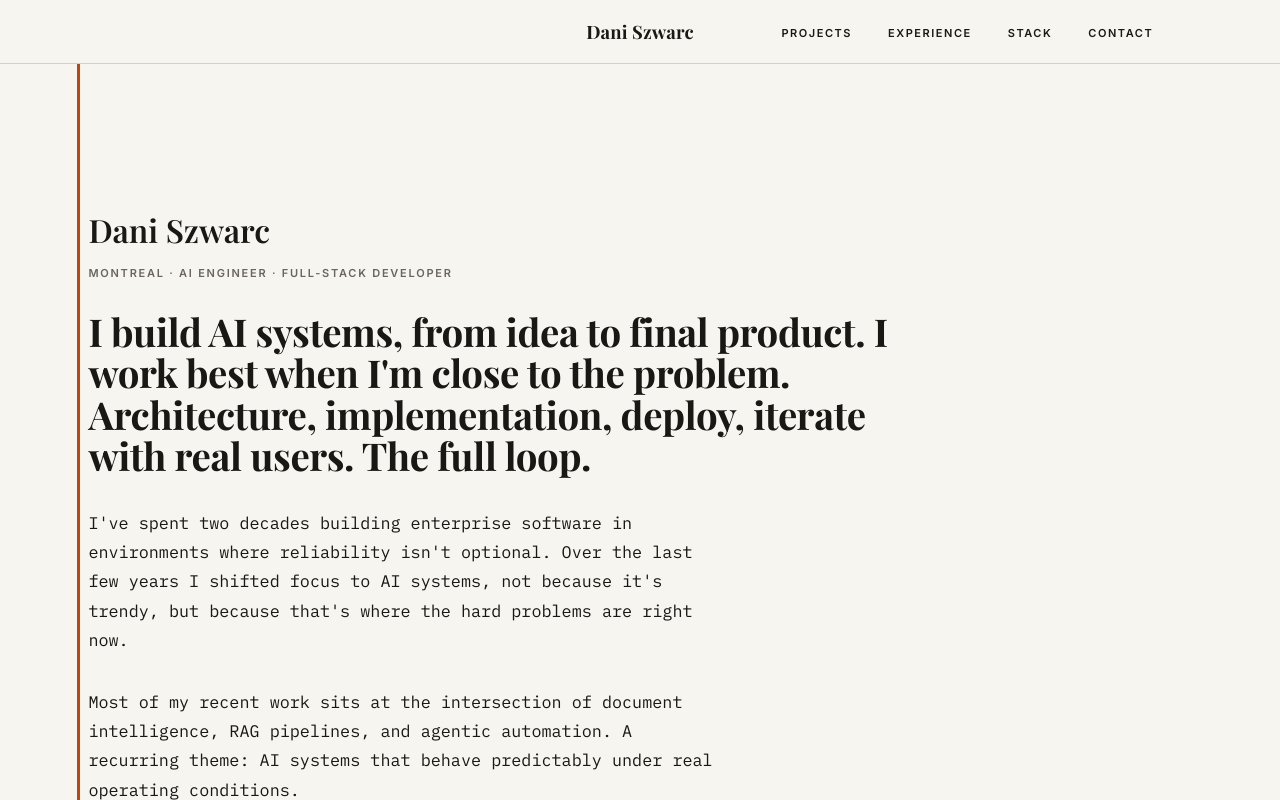
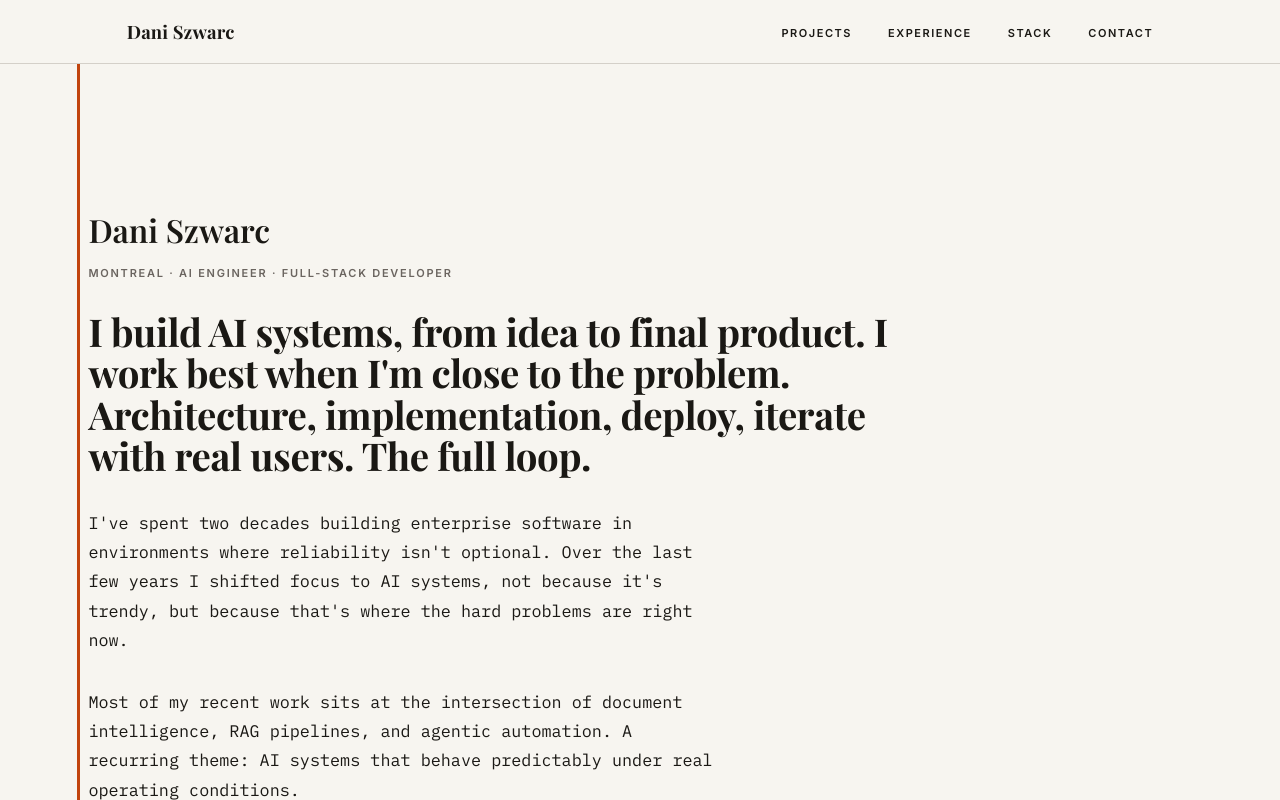
Before and after one commit to daniszwarc/portfolio, a Next.js app: page / in a window 1280 px wide. Shown: the top 800 px of the page. Built offline with nearby package versions, Linux system fonts and the light colour scheme.

Commit message:
fix: nav name left-justified

```diff
--- a/app/components/Nav.module.css
+++ b/app/components/Nav.module.css
@@ -11,9 +11,9 @@
 
 .inner {
   width: 100%;
-  display: grid;
-  grid-template-columns: 1fr auto 1fr;
+  display: flex;
   align-items: center;
+  justify-content: space-between;
 }
 
 .wordmark {
@@ -26,7 +26,6 @@
 
 .links {
   display: flex;
-  justify-content: flex-end;
   gap: clamp(16px, 3vw, 36px);
   list-style: none;
 }
--- a/app/components/Nav.tsx
+++ b/app/components/Nav.tsx
@@ -11,7 +11,6 @@ export default function Nav() {
   return (
     <nav className={styles.nav}>
       <div className={`container ${styles.inner}`}>
-        <span aria-hidden="true" />
         <a href="#" className={styles.wordmark}>
           Dani Szwarc
         </a>
```
